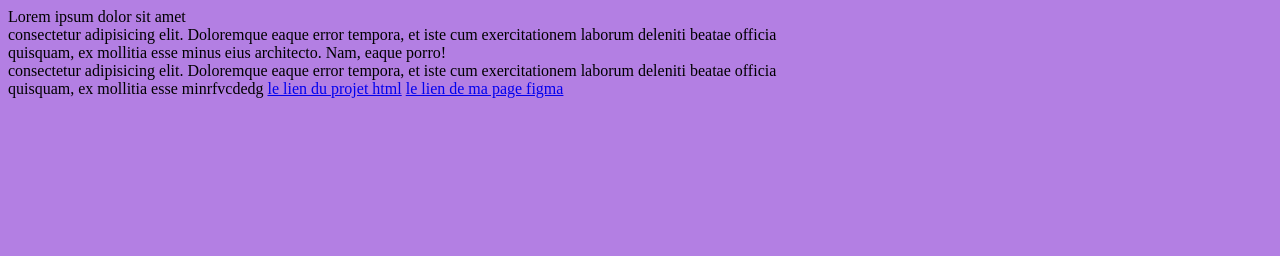
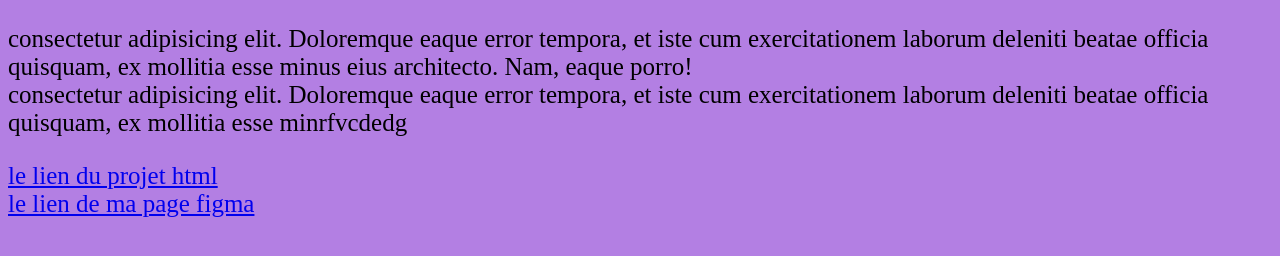
Before and after one commit to johannayao/projet-page-connexion, a plain HTML site: page index.html in a window 1280 px wide. Drawn offline with Linux system fonts and the light colour scheme.

Commit message:
mon deuxieme commit page de connexion nan

```diff
--- a/index.html
+++ b/index.html
@@ -7,8 +7,8 @@
 
 </head>
 <body style="background-color: rgb(179, 127, 227);">
-   Lorem ipsum dolor sit amet <br> consectetur adipisicing elit. Doloremque eaque error tempora, et iste cum exercitationem laborum deleniti beatae officia <br> quisquam, ex mollitia esse minus eius architecto. Nam, eaque porro! <br>consectetur adipisicing elit. Doloremque eaque error tempora, et iste cum exercitationem laborum deleniti beatae officia <br> quisquam, ex mollitia esse minrfvcdedg
-   <a href="Description.html">le lien du projet html</a>
-   <a href="https://www.figma.com/proto/ZB8Dzf1jB941JuiBDsoOfA/Untitled?type=design&node-id=1-2&t=rx2LkBLBVaY6u2xk-1&scaling=min-zoom&page-id=0%3A1&starting-point-node-id=1%3A2&show-proto-sidebar=1&mode=design">le lien de ma page figma</a>
+  <p style="font-size: 25px;" Lorem ipsum dolor sit amet <br> consectetur adipisicing elit. Doloremque eaque error tempora, et iste cum exercitationem laborum deleniti beatae officia <br> quisquam, ex mollitia esse minus eius architecto. Nam, eaque porro! <br>consectetur adipisicing elit. Doloremque eaque error tempora, et iste cum exercitationem laborum deleniti beatae officia <br> quisquam, ex mollitia esse minrfvcdedg</p>
+   <a style="font-size: 25px;" href="Description.html">le lien du projet html</a><br>
+   <a style="font-size: 25px; " href="https://www.figma.com/proto/ZB8Dzf1jB941JuiBDsoOfA/Untitled?type=design&node-id=1-2&t=rx2LkBLBVaY6u2xk-1&scaling=min-zoom&page-id=0%3A1&starting-point-node-id=1%3A2&show-proto-sidebar=1&mode=design">le lien de ma page figma</a>
 </body>
 </html>
```
